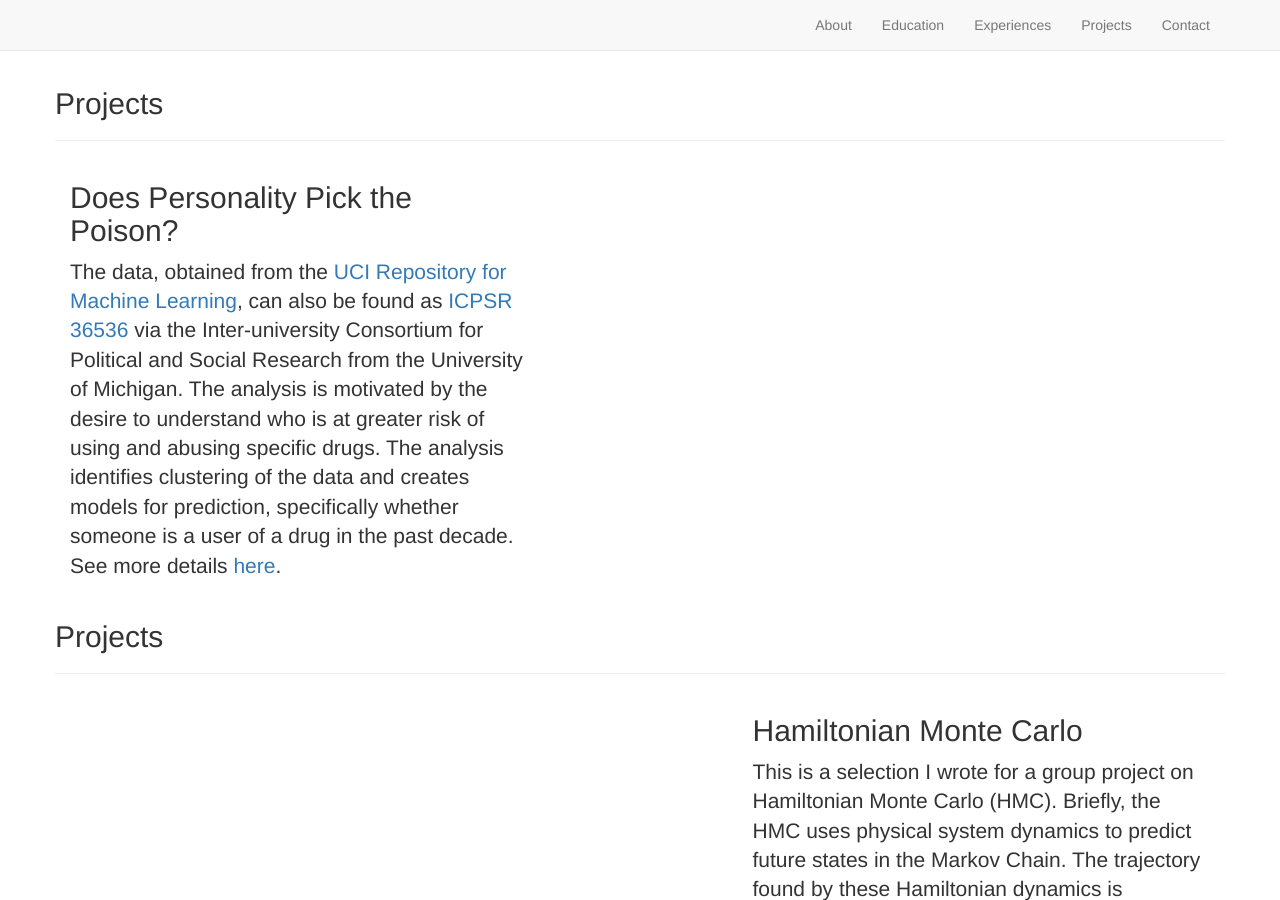
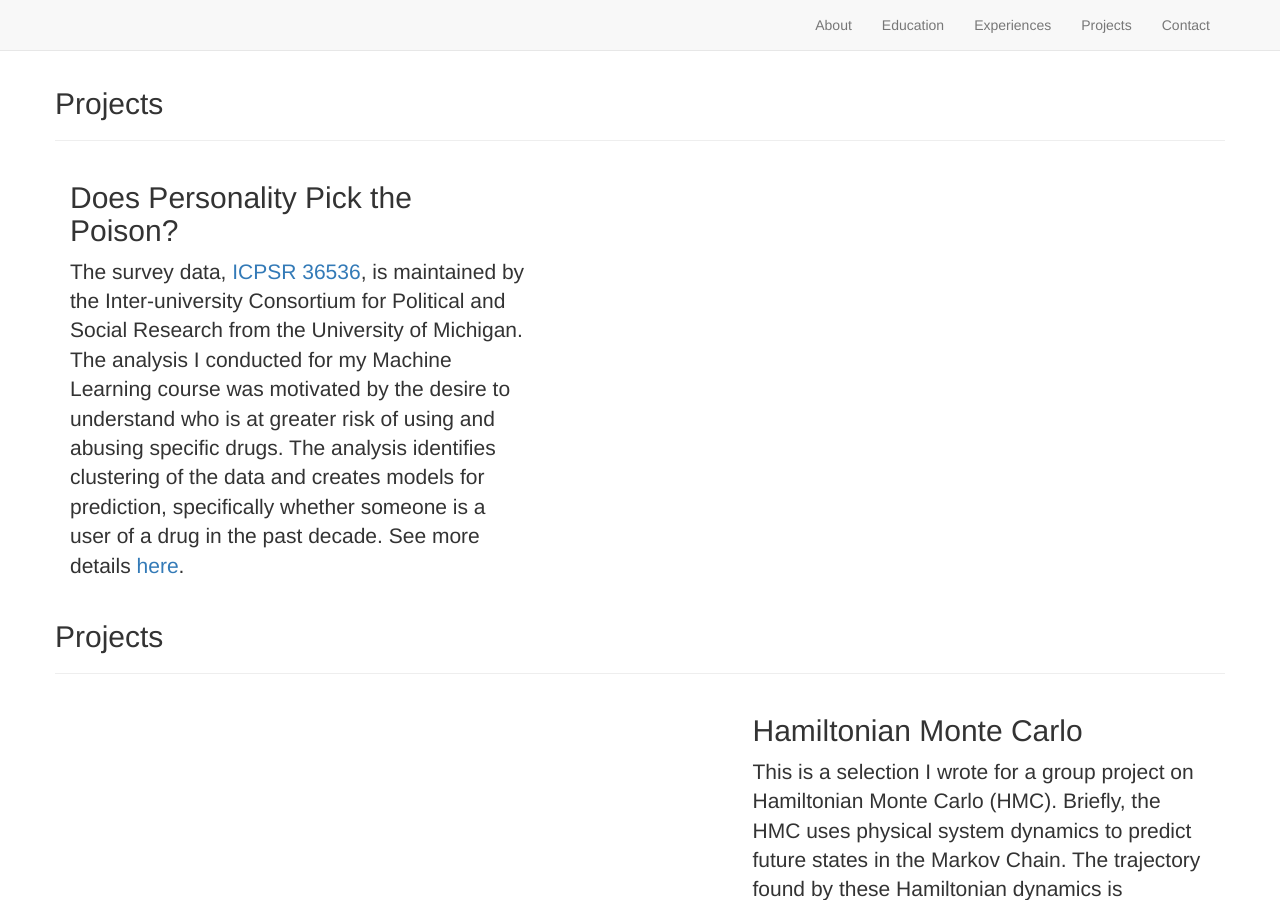
Before and after one commit to figur8s/kcherland.github.io, a Jekyll site: the page built from _posts/2000-1-1-pro.markdown, in a window 1280 px wide and 900 px high, scrolled down 413 px. Built offline with Jekyll 4.4.1, drawn with Linux system fonts in a browser that asks for light colours; nearby versions of some CDN libraries; library files that are not in the unit come from our copies.

Commit message:
Update 2000-1-1-pro.markdown
removed dead link

```diff
--- a/_posts/2000-1-1-pro.markdown
+++ b/_posts/2000-1-1-pro.markdown
@@ -6,4 +6,4 @@ title: "Does Personality Pick the Poison?"
 description: Machine Learning
 ---
 
-The data, obtained from the <a href="https://archive-beta.ics.uci.edu/ml/datasets/drug+consumption+quantified"> UCI Repository for Machine Learning</a>, can also be found as <a href="https://doi.org/10.3886/ICPSR36536.v1">ICPSR 36536</a> via the Inter-university Consortium for Political and Social Research from the University of Michigan. The analysis is motivated by the desire to understand who is at greater risk of using and abusing specific drugs. The analysis identifies clustering of the data and creates models for prediction, specifically whether someone is a user of a drug in the past decade. See more details <a href="https://github.com/figur8s/MLDrugStudy"> here</a>.
+The survey data, <a href="https://doi.org/10.3886/ICPSR36536.v1">ICPSR 36536</a>, is maintained by the Inter-university Consortium for Political and Social Research from the University of Michigan. The analysis I conducted for my Machine Learning course was motivated by the desire to understand who is at greater risk of using and abusing specific drugs. The analysis identifies clustering of the data and creates models for prediction, specifically whether someone is a user of a drug in the past decade. See more details <a href="https://github.com/figur8s/MLDrugStudy"> here</a>.
```
